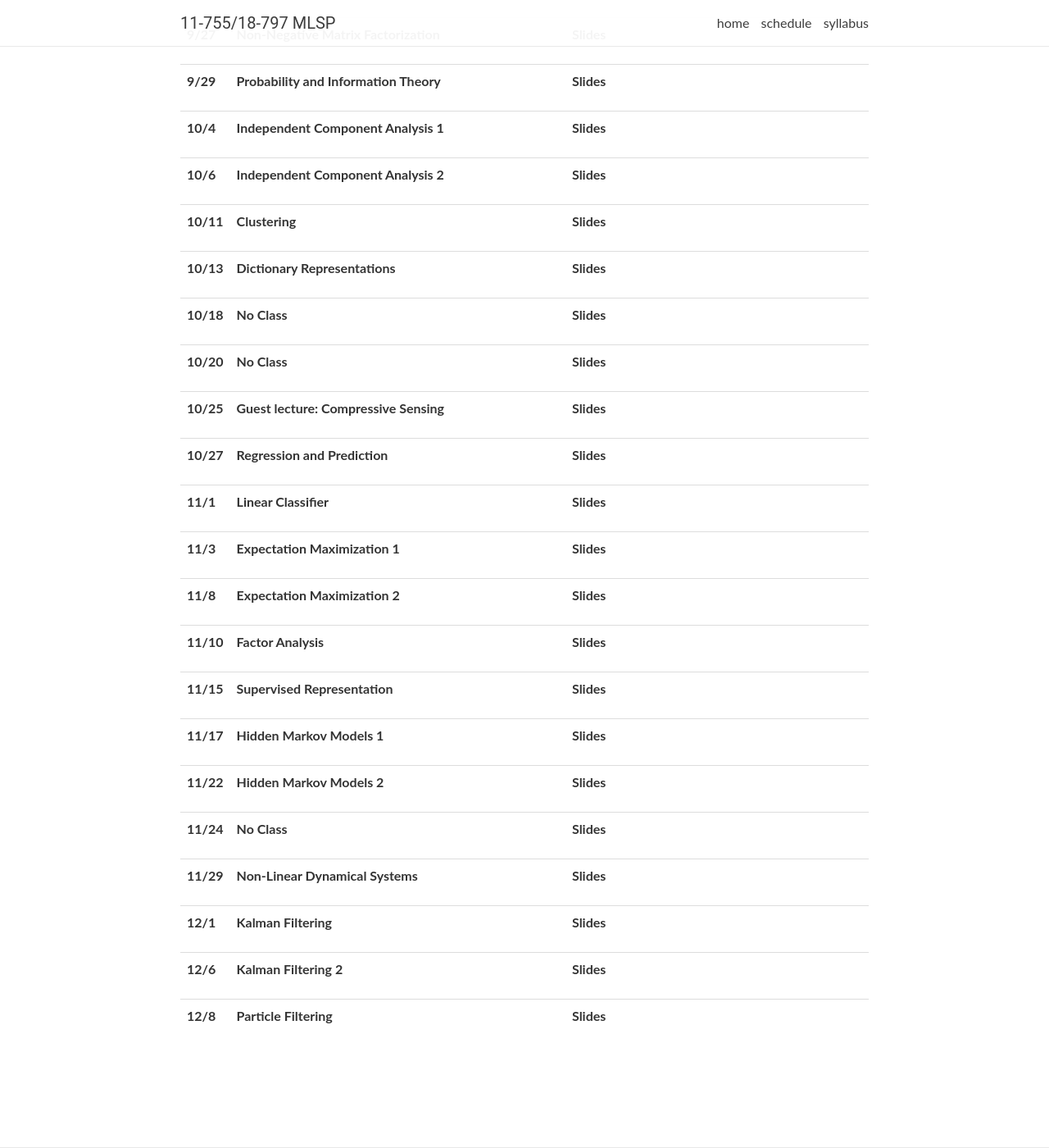
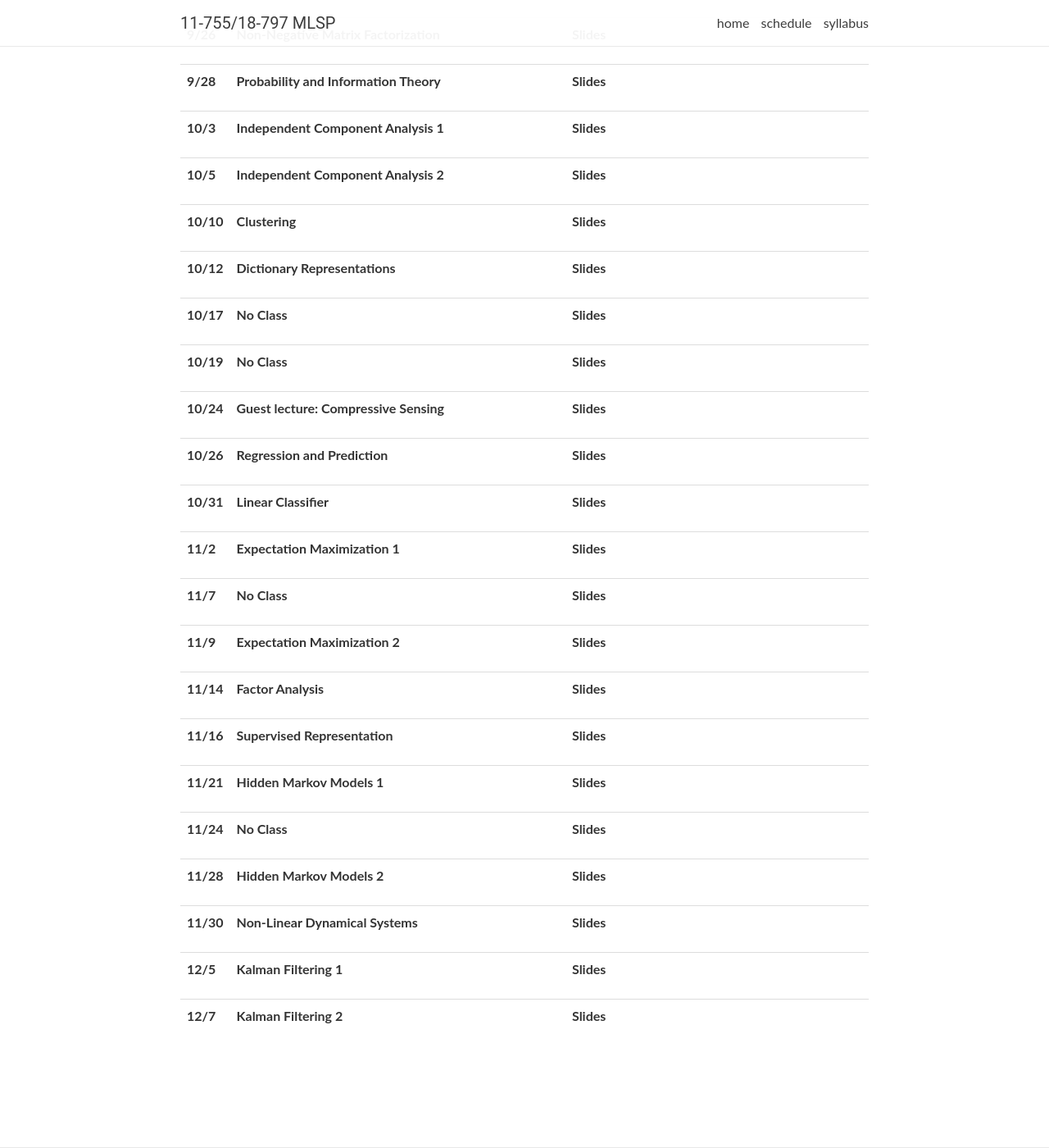
Before and after one commit to cmu-mlsp/cmu-11-755-website, a Jekyll site: the page built from fall2023/_pages/schedule.md, in a window 1280 px wide and 1400 px high, scrolled down 688 px. Shown: the whole window at 82% size. Built offline with Jekyll 4.4.1, drawn with Linux system fonts in a browser that asks for light colours; nearby versions of some CDN libraries; comment, search, counter and statistics services are not loaded; some of the changed text lies outside the part shown.

Commit message:
Update lectures_2023.yml

```diff
--- a/_data/lectures_2023.yml
+++ b/_data/lectures_2023.yml
@@ -1,4 +1,4 @@
-- date: 8/30
+- date: 8/29
   title: >
     <strong>Introduction</strong>
   topics:
@@ -7,7 +7,7 @@
   readings:
   Homeworks:
 
-- date: 9/1
+- date: 8/31
   title: >
     <strong>Linear Algebra 1</strong>
   topics:
@@ -17,7 +17,7 @@
   Homeworks:
 
 
-- date: 9/6
+- date: 9/5
   title: >
     <strong>Linear Algebra 2</strong>
   topics:
@@ -26,7 +26,7 @@
   readings:
   Homeworks:
 
-- date: 9/8
+- date: 9/7
   title: >
     <strong>Optimization</strong>
   topics:
@@ -35,7 +35,7 @@
   readings:
   Homeworks:
 
-- date: 9/13
+- date: 9/12
   title: >
     <strong>Deterministic Representations</strong>
   topics:
@@ -44,7 +44,7 @@
   readings:
   Homeworks:
 
-- date: 9/15
+- date: 9/14
   title: >
     <strong>Data-Driven Representations</strong>
   topics:
@@ -53,7 +53,7 @@
   readings:
   Homeworks:
 
-- date: 9/20
+- date: 9/19
   title: >
     <strong>Classification and Metaclassifier</strong>
   topics:
@@ -62,7 +62,7 @@
   readings:
   Homeworks:
 
-- date: 9/22
+- date: 9/21
   title: >
     <strong>Face Detection</strong>
   topics:
@@ -71,7 +71,7 @@
   readings:
   Homeworks:
 
-- date: 9/27
+- date: 9/26
   title: >
     <strong>Non-Negative Matrix Factorization</strong>
   topics:
@@ -80,7 +80,7 @@
   readings:
   Homeworks:
 
-- date: 9/29
+- date: 9/28
   title: >
     <strong>Probability and Information Theory</strong>
   topics:
@@ -89,7 +89,7 @@
   readings:
   Homeworks:
 
-- date: 10/4
+- date: 10/3
   title: >
     <strong>Independent Component Analysis 1</strong>
   topics:
@@ -98,7 +98,7 @@
   readings:
   Homeworks:
 
-- date: 10/6
+- date: 10/5
   title: >
     <strong>Independent Component Analysis 2</strong>
   topics:
@@ -107,7 +107,7 @@
   readings:
   Homeworks:
 
-- date: 10/11
+- date: 10/10
   title: >
     <strong>Clustering</strong>
   topics:
@@ -116,7 +116,7 @@
   readings:
   Homeworks:
 
-- date: 10/13
+- date: 10/12
   title: >
     <strong>Dictionary Representations</strong>
   topics:
@@ -125,7 +125,7 @@
   readings:
   Homeworks:
 
-- date: 10/18
+- date: 10/17
   title: >
     <strong>No Class</strong>
   topics:
@@ -134,7 +134,7 @@
   readings:
   Homeworks:
 
-- date: 10/20
+- date: 10/19
   title: >
     <strong>No Class</strong>
   topics:
@@ -143,7 +143,7 @@
   readings:
   Homeworks:
 
-- date: 10/25
+- date: 10/24
   title: >
     <strong>Guest lecture: Compressive Sensing</strong>
   topics:
@@ -152,7 +152,7 @@
   readings:
   Homeworks:
 
-- date: 10/27
+- date: 10/26
   title: >
     <strong>Regression and Prediction</strong>
   topics:
@@ -161,7 +161,7 @@
   readings:
   Homeworks:
 
-- date: 11/1
+- date: 10/31
   title: >
     <strong>Linear Classifier</strong>
   topics:
@@ -170,7 +170,7 @@
   readings:
   Homeworks:
 
-- date: 11/3
+- date: 11/2
   title: >
     <strong>Expectation Maximization 1</strong>
   topics:
@@ -179,7 +179,16 @@
   readings:
   Homeworks:
 
-- date: 11/8
+- date: 11/7
+  title: >
+    <strong>No Class</strong>
+  topics:
+  slides: >
+    <strong>Slides</strong>
+  readings:
+  Homeworks:
+
+- date: 11/9
   title: >
     <strong>Expectation Maximization 2</strong>
   topics:
@@ -188,7 +197,7 @@
   readings:
   Homeworks:
 
-- date: 11/10
+- date: 11/14
   title: >
     <strong>Factor Analysis</strong>
   topics:
@@ -197,7 +206,7 @@
   readings:
   Homeworks:
 
-- date: 11/15
+- date: 11/16
   title: >
     <strong>Supervised Representation</strong>
   topics:
@@ -206,18 +215,9 @@
   readings:
   Homeworks:
 
-- date: 11/17
+- date: 11/21
   title: >
     <strong>Hidden Markov Models 1</strong>
-  topics:
-  slides: >
-    <strong>Slides</strong>
-  readings:
-  Homeworks:
-
-- date: 11/22
-  title: >
-    <strong>Hidden Markov Models 2</strong>
   topics:
   slides: >
     <strong>Slides</strong>
@@ -233,7 +233,16 @@
   readings:
   Homeworks:
 
-- date: 11/29
+- date: 11/28
+  title: >
+    <strong>Hidden Markov Models 2</strong>
+  topics:
+  slides: >
+    <strong>Slides</strong>
+  readings:
+  Homeworks:
+
+- date: 11/30
   title: >
     <strong>Non-Linear Dynamical Systems</strong>
   topics:
@@ -242,16 +251,16 @@
   readings:
   Homeworks:
 
-- date: 12/1
+- date: 12/5
   title: >
-    <strong>Kalman Filtering</strong>
+    <strong>Kalman Filtering 1</strong>
   topics:
   slides: >
     <strong>Slides</strong>
   readings:
   Homeworks:
 
-- date: 12/6
+- date: 12/7
   title: >
     <strong>Kalman Filtering 2</strong>
   topics:
@@ -259,12 +268,3 @@
     <strong>Slides</strong>
   readings:
   Homeworks:
-
-- date: 12/8
-  title: >
-    <strong>Particle Filtering</strong>
-  topics:
-  slides: >
-    <strong>Slides</strong>
-  readings:
-  Homeworks:
```
